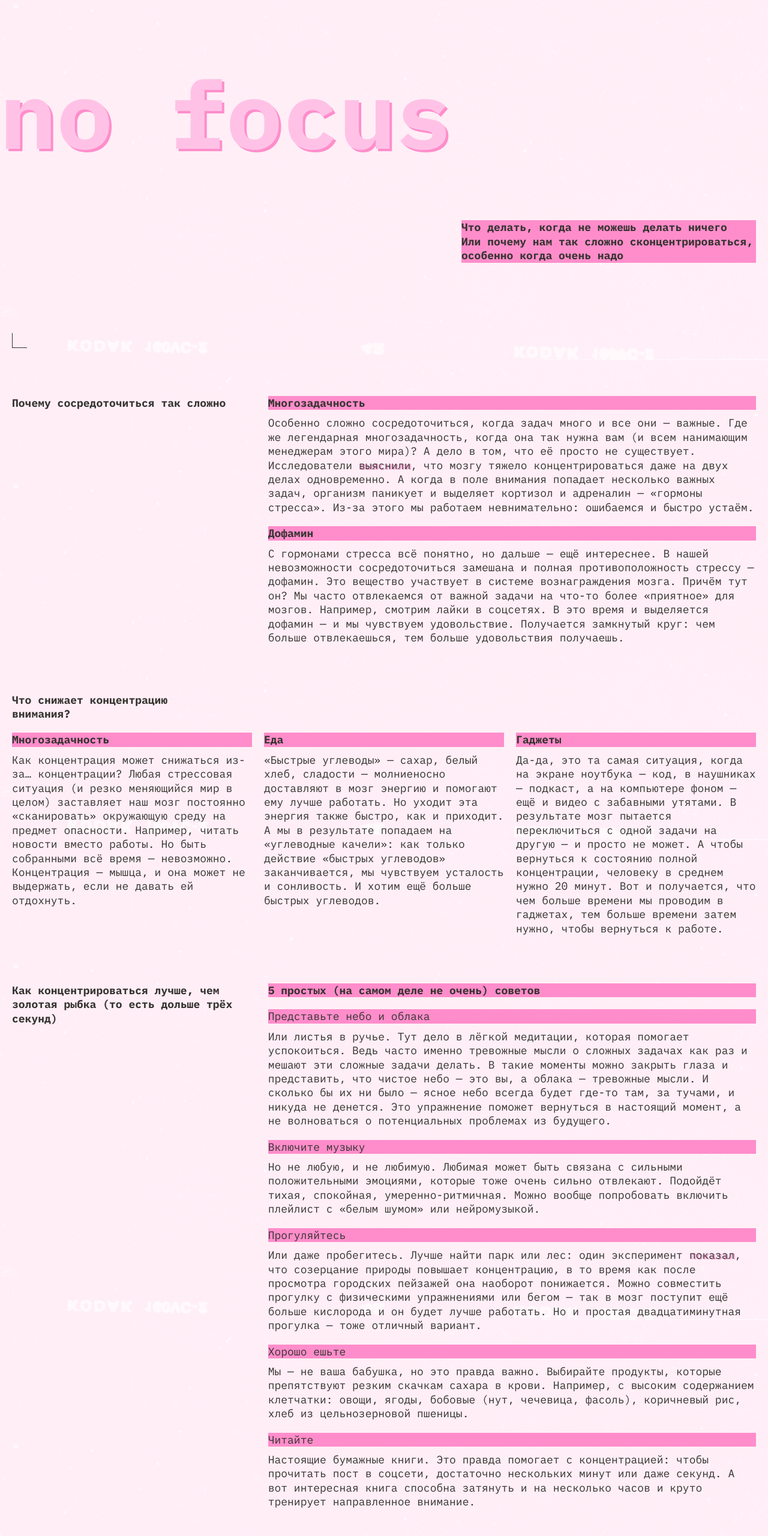
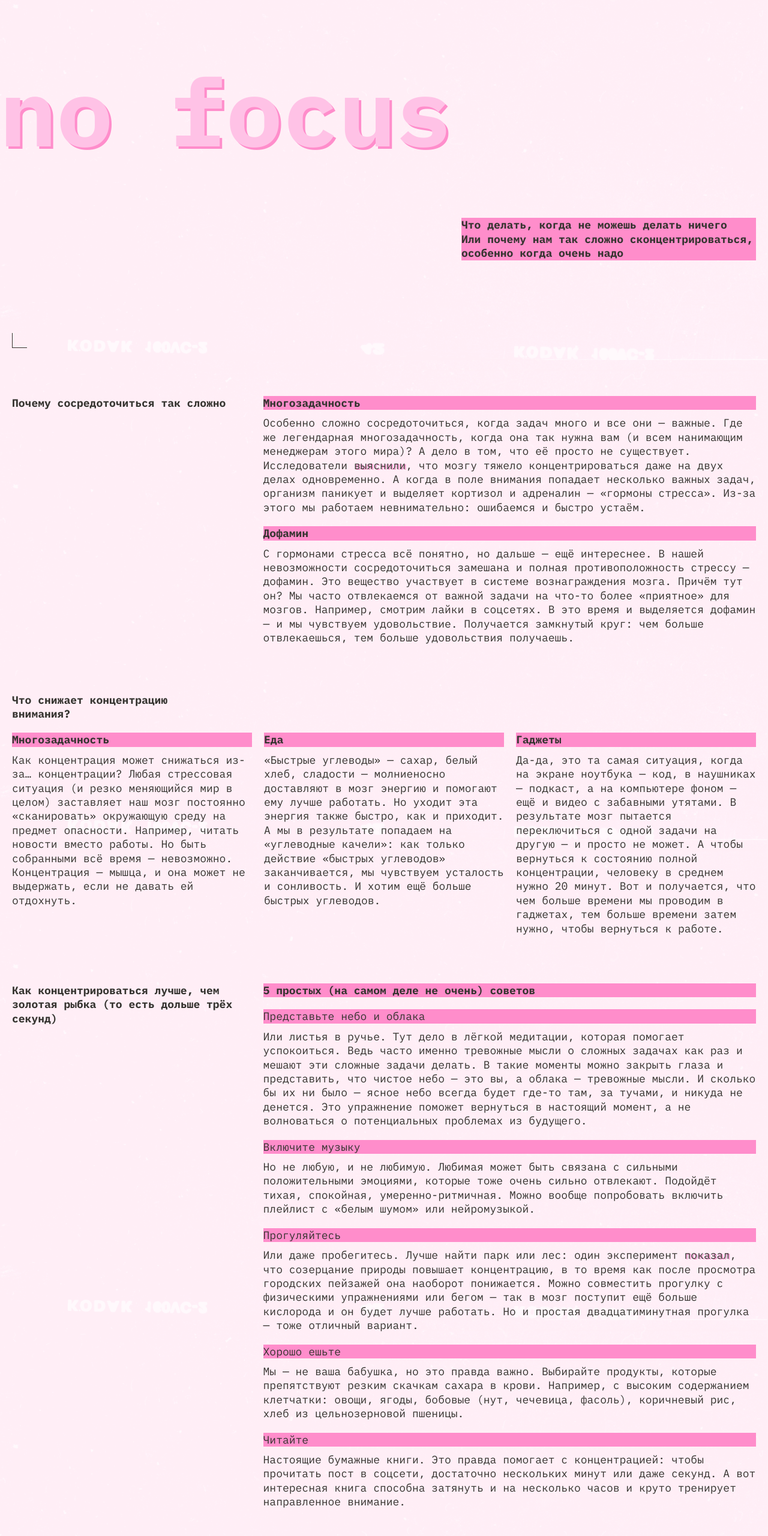
Before and after one commit to IlshatMustafin/slozhno-sosredotochitsya-fd, a plain HTML site: page index.html in a window 1280 px wide. Shown: the part 200-2760 px from the top of the page at 60% size. Drawn offline with Linux system fonts and the light colour scheme.

Commit message:
second_step_check

```diff
--- a/index.html
+++ b/index.html
@@ -53,15 +53,15 @@
       </div>
     </header>
     <main class="main">
-      <section class="section__intro">
+      <section class="section section__intro">
         <h2 class="section__title">Почему сосредоточиться так сложно</h2>
         <article class="card">
-          <h3 class="sub-title-decor">Многозадачность</h3>
+          <h4 class="sub-title-decor">Многозадачность</h4>
           <p class="card__text">
             Особенно сложно сосредоточиться, когда задач много и все они — важные.
             Где же легендарная многозадачность, когда она так нужна вам (и всем нанимающим менеджерам этого мира)?
             А дело в том, что её просто не существует. Исследователи
-            <a href="https://dana.org/news-and-insights/" class="card__link">выяснили</a>,
+            <a href="https://dana.org/news-and-insights/" target="_blank" class="card__link">выяснили</a>,
             что мозгу тяжело концентрироваться даже на двух делах одновременно.
             А когда в поле внимания попадает несколько важных задач,
             организм паникует и выделяет кортизол и адреналин — «гормоны стресса».
@@ -69,7 +69,7 @@
           </p>
         </article>
         <article class="card">
-          <h3 class="sub-title-decor">Дофамин</h3>
+          <h4 class="sub-title-decor">Дофамин</h4>
           <p class="card__text">
             С гормонами стресса всё понятно, но дальше — ещё интереснее.
             В нашей невозможности сосредоточиться замешана и полная противоположность стрессу — дофамин.
@@ -80,10 +80,10 @@
           </p>
         </article>
       </section>
-      <section class="section__reason">
+      <section class="section section__reason">
         <h2 class="section__title">Что снижает концентрацию внимания?</h2>
         <article class="card">
-          <h3 class="sub-title-decor">Многозадачность</h3>
+          <h4 class="sub-title-decor">Многозадачность</h4>
           <p class="card__text">
             Как концентрация может снижаться из-за… концентрации?
             Любая стрессовая ситуация (и резко меняющийся мир в целом) заставляет наш мозг
@@ -93,7 +93,7 @@
           </p>
         </article>
         <article class="card">
-          <h3 class="sub-title-decor">Еда</h3>
+          <h4 class="sub-title-decor">Еда</h4>
           <p class="card__text">
             «Быстрые углеводы» — сахар, белый хлеб, сладости — молниеносно доставляют в мозг энергию
             и помогают ему лучше работать. Но уходит эта энергия также быстро, как и приходит.
@@ -102,7 +102,7 @@
           </p>
         </article>
         <article class="card">
-          <h3 class="sub-title-decor">Гаджеты</h3>
+          <h4 class="sub-title-decor">Гаджеты</h4>
           <p class="card__text">
             Да-да, это та самая ситуация, когда на экране ноутбука — код, в наушниках — подкаст,
             а на компьютере фоном — ещё и видео с забавными утятами.
@@ -113,11 +113,11 @@
           </p>
         </article>
       </section>
-      <section class="section__recommendation">
+      <section class="section section__recommendation">
         <h2 class="section__title">Как концентрироваться лучше, чем золотая рыбка (то есть дольше трёх секунд)</h2>
         <h3 class="sub-title-decor">5 простых (на самом деле не очень) советов</h3>
         <article class="card">
-          <h3 class="sub-title-decor title-concentration">Представьте небо и облака</h3>
+          <h4 class="sub-title-decor title-concentration">Представьте небо и облака</h4>
           <p class="card__text">
             Или листья в ручье. Тут дело в лёгкой медитации, которая помогает успокоиться.
             Ведь часто именно тревожные мысли о сложных задачах как раз и мешают эти сложные задачи делать.
@@ -128,7 +128,7 @@
           </p>
         </article>
         <article class="card">
-          <h3 class="sub-title-decor title-concentration">Включите музыку</h3>
+          <h4 class="sub-title-decor title-concentration">Включите музыку</h4>
           <p class="card__text">
             Но не любую, и не любимую. Любимая может быть связана с сильными положительными эмоциями,
             которые тоже очень сильно отвлекают. Подойдёт тихая, спокойная, умеренно-ритмичная.
@@ -136,10 +136,10 @@
           </p>
         </article>
         <article class="card">
-          <h3 class="sub-title-decor title-concentration">Прогуляйтесь</h3>
+          <h4 class="sub-title-decor title-concentration">Прогуляйтесь</h4>
           <p class="card__text">
             Или даже пробегитесь. Лучше найти парк или лес: один эксперимент
-            <a href="https://www.sciencedirect.com/science/article/abs/pii/S0272494415000328" class="card__link">показал</a>,
+            <a href="https://www.sciencedirect.com/science/article/abs/pii/S0272494415000328" target="_blank" class="card__link">показал</a>,
             что созерцание природы повышает концентрацию, в то время как после просмотра городских пейзажей
             она наоборот понижается. Можно совместить прогулку с физическими упражнениями или бегом — так
             в мозг поступит ещё больше кислорода и он будет лучше работать.
@@ -147,7 +147,7 @@
           </p>
         </article>
         <article class="card">
-          <h3 class="sub-title-decor title-concentration">Хорошо ешьте</h3>
+          <h4 class="sub-title-decor title-concentration">Хорошо ешьте</h4>
           <p class="card__text">
             Мы — не ваша бабушка, но это правда важно. Выбирайте продукты,
             которые препятствуют резким скачкам сахара в крови. Например, с высоким содержанием клетчатки:
@@ -155,7 +155,7 @@
           </p>
         </article>
         <article class="card">
-          <h3 class="sub-title-decor title-concentration">Читайте</h3>
+          <h4 class="sub-title-decor title-concentration">Читайте</h4>
           <p class="card__text">
             Настоящие бумажные книги. Это правда помогает с концентрацией: чтобы прочитать пост в соцсети,
             достаточно нескольких минут или даже секунд. А вот интересная книга способна затянуть
--- a/styles/dark.css
+++ b/styles/dark.css
@@ -1,6 +1,7 @@
 :root.theme-dark {
   --bg-image: url('../images/cover-image-dark.png');
   --bg-color: #000533;
+  --cropping-color-rgb: 255, 0, 112;
   --cropping-color: #ff0070;
   --label-color: #ff0070;
   --accent-color: #ff0070;
@@ -13,6 +14,7 @@
   :root {
     --bg-image: url('../images/cover-image-dark.png');
     --bg-color: #000533;
+    --cropping-color-rgb: 255, 0, 112;
     --cropping-color: #ff0070;
     --label-color: #ff0070;
     --accent-color: #ff0070;
--- a/styles/light.css
+++ b/styles/light.css
@@ -1,6 +1,7 @@
 :root.theme-light {
   --bg-image: url('../images/cover-image-light.png');
   --bg-color: #ffeef6;
+  --cropping-color-rgb: 53, 52, 48;
   --cropping-color: #353430;
   --label-color: transparent;
   --accent-color: #ff8dcb;
@@ -13,6 +14,7 @@
   :root {
       --bg-image: url('../images/cover-image-light.png');
       --bg-color: #ffeef6;
+      --cropping-color-rgb: 53, 52, 48;
       --cropping-color: #353430;
       --label-color: transparent;
       --accent-color: #ff8dcb;
--- a/styles/style.css
+++ b/styles/style.css
@@ -1,7 +1,7 @@
 .page {
   font-family: 'IBM Plex mono', 'Courier New', monospace;
-  background-image: var(--bg-image);
-  background-color: var(--bg-color);
+  background-image: var(--bg-image, url('../images/cover-image-dark.png'));
+  background-color: var(--bg-color, #000533);
   background-position: center;
   background-size: cover;
   background-repeat: no-repeat;
@@ -10,12 +10,16 @@
 }
 
 .header {
+  grid-template-rows: min-content max-content;
+  color: var(--cropping-color, #ff0070);
+}
+
+.decorated-zone {
   position: relative;
   display: grid;
-  grid-template-rows: min-content max-content;
-  min-height: max(100dvh, 668px);
+  height: 100dvh;
+  min-height: 668px;
   padding: clamp(10px, 0.46px + 2.54vw, 20px);
-  color: var(--cropping-color);
 }
 
 .decorated-zone::before {
@@ -25,8 +29,8 @@
   right: clamp(10px, 0.46px + 2.54vw, 20px);
   width: 25px;
   height: 25px;
-  border-top: 1px solid var(--cropping-color);
-  border-right: 1px solid var(--cropping-color);
+  border-top: 1px solid var(--cropping-color, #ff0070);
+  border-right: 1px solid var(--cropping-color, #ff0070);
 }
 
 .decorated-zone::after {
@@ -36,8 +40,8 @@
   left: clamp(10px, 0.46px + 2.54vw, 20px);
   width: 25px;
   height: 25px;
-  border-bottom: 1px solid var(--cropping-color);
-  border-left: 1px solid var(--cropping-color);
+  border-bottom: 1px solid var(--cropping-color, #ff0070);
+  border-left: 1px solid var(--cropping-color, #ff0070);
 }
 
 .header__decoration-label {
@@ -49,7 +53,7 @@
   right: clamp(19px, 9.46px + 2.54vw, 29px);
   width: 52px;
   text-transform: uppercase;
-  color: var(--label-color);
+  color: var(--label-color, #ff0070);
   font-size: 18px;
   font-weight: 400;
   transition: color 1s 0.5s;
@@ -59,9 +63,9 @@
   content: '';
   width: 9px;
   height: 9px;
-  background-color: var(--label-color);
+  background-color: var(--label-color, #ff0070);
   border-radius: 50%;
-  box-shadow: 0 0 4px 2px var(--label-color);
+  box-shadow: 0 0 4px 2px var(--label-color, #ff0070);
   transition: all 1s 0.5s;
 }
 
@@ -86,21 +90,26 @@
   transition: color 1s 0s;
 }
 
+.header__theme-menu-button:focus {
+  outline: none;
+  border-bottom: 1px solid var(--cropping-color, #ff0070);
+}
+
 .header__theme-menu-button:disabled {
   cursor: not-allowed;
   pointer-events: none;
-  border: 1px solid var(--cropping-color);
+  border: 1px solid var(--cropping-color, #ff0070);
 }
 
 .header__theme-menu-button:not(.header__theme-menu-button_active):hover {
-  border: 1px solid var(--cropping-color);
+  border: 1px solid rgba(var(--cropping-color-rgb), 0.4);
 }
 
 .header__title {
   font-size: clamp(7.25rem, 7.0115rem + 1.0178vw, 7.5rem);
   line-height: 0.83;
-  color: var(--title-color);
-  text-shadow: 4px 4px 0 var(--accent-color);
+  color: var(--title-color, #DB00FF);
+  text-shadow: 4px 4px 0 var(--accent-color, #ff0070);
   margin-block-start: clamp(69px, -38.05px + 27.48vw, 177px);
   transition: all 1s 0s;
 }
@@ -109,15 +118,15 @@
   align-self: start;
   justify-self: end;
   margin-block-start: clamp(54px, -48.10px + 27.23vw, 161px);
-  background-color: var(--accent-color);
+  background-color: var(--accent-color, #ff0070);
   width: 100%;
   max-width: 364px;
 }
 
 .sub-title-decor {
   font-weight: 700;
-  color: var(--sub-title-color);
-  background-color: var(--accent-color);
+  color: var(--sub-title-color, #000028);
+  background-color: var(--accent-color, #ff0070);
   transition: all 1s 0s;
 }
 
@@ -127,7 +136,7 @@
 
 .section__title {
   padding: 40px 0 10px;
-  color: var(--cropping-color);
+  color: var(--cropping-color, #ff0070);
 }
 
 .section__title + .sub-title-decor {
@@ -144,12 +153,12 @@
 
 .card__text {
   margin-block-start: 10px;
-  color: var(--text-color);
+  color: var(--text-color, #F1B2CE);
 }
 
 .card__link {
   text-decoration: none;
-  text-shadow: 2px 1px 0 var(--accent-color);
+  text-shadow: 2px 1px 0 var(--accent-color, #ff0070);
 }
 
 .card__link:hover {
@@ -182,130 +191,80 @@
 }
 
 .footer {
-  display: grid;
   place-items: center;
-  position: relative;
-  height: 100dvh;
-  min-height: 668px;
-  padding: clamp(10px, 0.46px + 2.54vw, 20px);
   font-size: clamp(7.25rem, 7.0115rem + 1.0178vw, 7.5rem);
   font-weight: 700;
-  text-shadow: 1px 1px 0 var(--accent-color);
-  color: var(--title-color);
+  text-shadow: 1px 1px 0 var(--accent-color, #ff0070);
+  color: var(--title-color, #DB00FF);
 }
 
 @media  screen and (min-width: 768px) {
 
-  .header {
-    min-height: max(100dvh, 1024px);
+  .decorated-zone {
+    min-height: 1024px;
   }
 
   .header__title {
     margin-left: -20px;
+    margin-block-start: clamp(175px, -119.00px + 38.28vw, 273px);
+    font-size: clamp(7.5rem, 0.5625rem + 14.4531vw, 9.8125rem);
+  }
+
+  .section {
+    display: grid;
+    grid-template-columns: 1fr 2fr;
+    gap: 20px;
+  }
+
+  .section > * {
+    padding: 0;
+  }
+
+  .section > .section__title {
+    grid-column: 1;
+  }
+
+  .section > .card {
+    grid-column: 2;
   }
 
   .section__intro {
-    display: grid;
-    grid-template-columns: 1fr 2fr;
-    grid-template-areas:
-    "title card1"
-    ".     card2";
-    gap: 20px;
     margin-block-start: 60px;
   }
 
-  .section__intro > .section__title {
-    grid-area: title;
-    padding: 0;
-  }
-
-  .section__intro > .card:nth-child(2) {
-    grid-area: card1;
-    padding: 0;
-  }
-
-  .section__intro > .card:nth-child(3) {
-    grid-area: card2;
-    padding: 0;
-  }
-
-  .section__intro > .card {
-      grid-column: 2;
-  }
-
   .section__reason {
+    grid-template-columns: 1fr;
     margin-block-start: 80px;
   }
 
   .section__reason > .section__title {
     width: 236px;
-    padding: 0;
   }
 
   .section__reason > .card {
-    padding: 20px 0 0;
+    grid-column: 1;
   }
 
   .section__recommendation {
-    display: grid;
-    grid-template-columns: 1fr 2fr;
-    grid-template-areas:
-    "title sub-title"
-    "title card1"
-    ".     card2"
-    ".     card3"
-    ".     card4"
-    ".     card5";
-    gap: 20px;
     margin-block-start: 80px;
   }
 
   .section__recommendation > .section__title {
-    grid-row: title;
-    padding: 0;
+    grid-row: span 2;
   }
 
   .section__recommendation > .sub-title-decor {
-    grid-area: sub-title;
+    grid-column: 2;
     margin: 0;
   }
 
-  .section__recommendation > .card:nth-child(3) {
-    grid-area: card1;
-    padding: 0;
-  }
-
-  .section__recommendation > .card:nth-child(4) {
-    grid-area: card2;
-    padding: 0;
-  }
-
-  .section__recommendation > .card:nth-child(5) {
-    grid-area: card3;
-    padding: 0;
-  }
-
-  .section__recommendation > .card:nth-child(6) {
-    grid-area: card4;
-    padding: 0;
-  }
-
-  .section__recommendation > .card:nth-child(7) {
-    grid-area: card5;
-    padding: 0;
-  }
-
-  .section__recommendation > .card {
-    grid-column: 2;
-  }
-
   .pictures {
-    margin-block: 80px 50px;
+    margin-block: 80px 60px;
   }
 
   .galery {
     display: grid;
-    grid-template-columns: 229fr 230fr 229fr;
+    grid-template-columns: repeat(3, 1fr);
     grid-template-rows: 24% 29% 40%;
     grid-auto-flow: dense;
     grid-template-areas:
@@ -319,7 +278,6 @@
   .pictures__item-image {
     inline-size: 100%;
     block-size: 100%;
-    max-block-size: 100%;
     object-fit: cover;
   }
 
@@ -343,11 +301,15 @@
     grid-area: pic5;
   }
 
+  .footer {
+    margin-block-start: -14px;
+    font-size: clamp(7.5rem, 0.5625rem + 14.4531vw, 9.8125rem);
+  }
 }
 
 @media screen and (min-width: 1024px) {
-  .header {
-    min-height: max(100dvh, 768px);
+  .decorated-zone {
+    min-height: 768px;
   }
 
   .header__theme-menu {
@@ -360,46 +322,30 @@
     display: inline-flex;
   }
 
-  .header__title {
-    font-size: clamp(7.5rem, 0.5625rem + 14.4531vw, 9.8125rem);
-    margin-block-start: clamp(177px, -123.00px + 39.06vw, 277px);
-  }
-
   .header__sub-title {
     margin-block-start: clamp(113px, 305.00px + -18.75vw, 161px);
     max-width: 491px;
   }
 
+  .section {
+    grid-template-columns: 0.98fr 2.02fr;
+  }
+
   .section__reason {
-    display: grid;
     grid-template-columns: 1fr 1fr 1fr;
-    grid-template-areas:
-    "title title title"
-    "card1 card2 card3";
-    gap: 20px;
   }
 
   .section__reason > .section__title {
-    grid-area: title;
+    grid-column: span 3;
     width: 315px;
   }
 
-   .section__reason > .card:nth-child(2) {
-    grid-area: card1;
+   .section__reason > .card {
+    grid-column: auto;
     padding: 0;
   }
 
-   .section__reason > .card:nth-child(3) {
-    grid-area: card2;
-    padding: 0;
-  }
-
-   .section__reason > .card:nth-child(4) {
-    grid-area: card3;
-    padding: 0;
-  }
-
-  .footer {
-    font-size: clamp(7.5rem, 0.5625rem + 14.4531vw, 9.8125rem);
+  .galery {
+    grid-template-rows: 24% 30% 41%;
   }
 }
--- a/styles/variables.css
+++ b/styles/variables.css
@@ -1,6 +1,7 @@
 :root {
   --bg-image: url('../images/cover-image-dark.png');
   --bg-color: #000533;
+  --cropping-color-rgb: 255, 0, 112;
   --cropping-color: #ff0070;
   --label-color: #ff0070;
   --accent-color: #ff0070;
```
